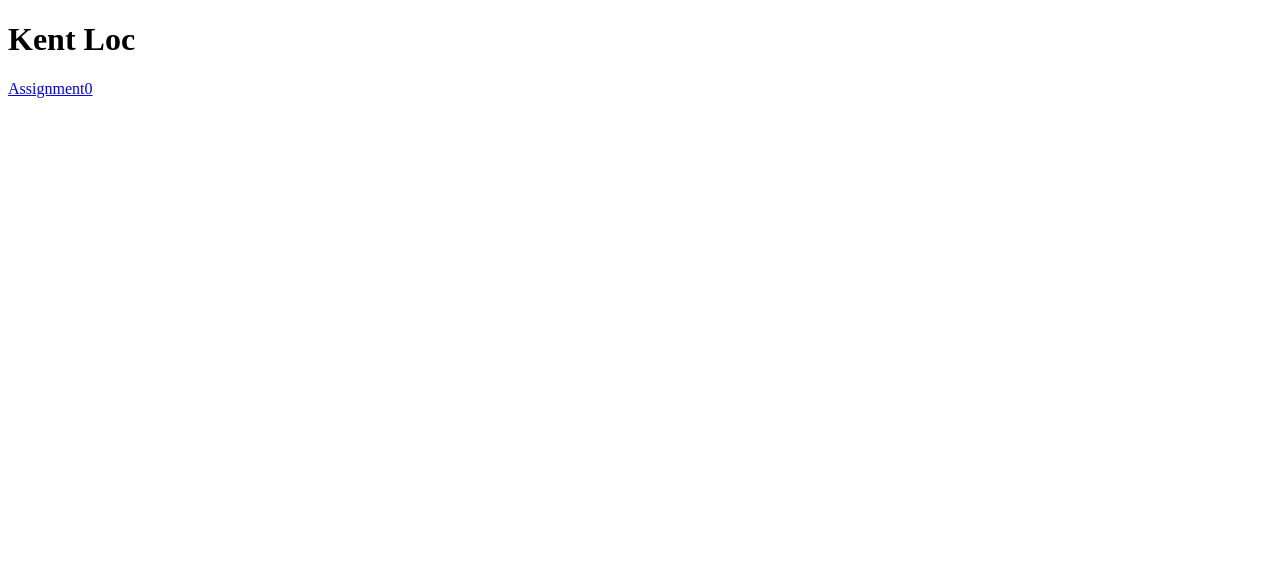
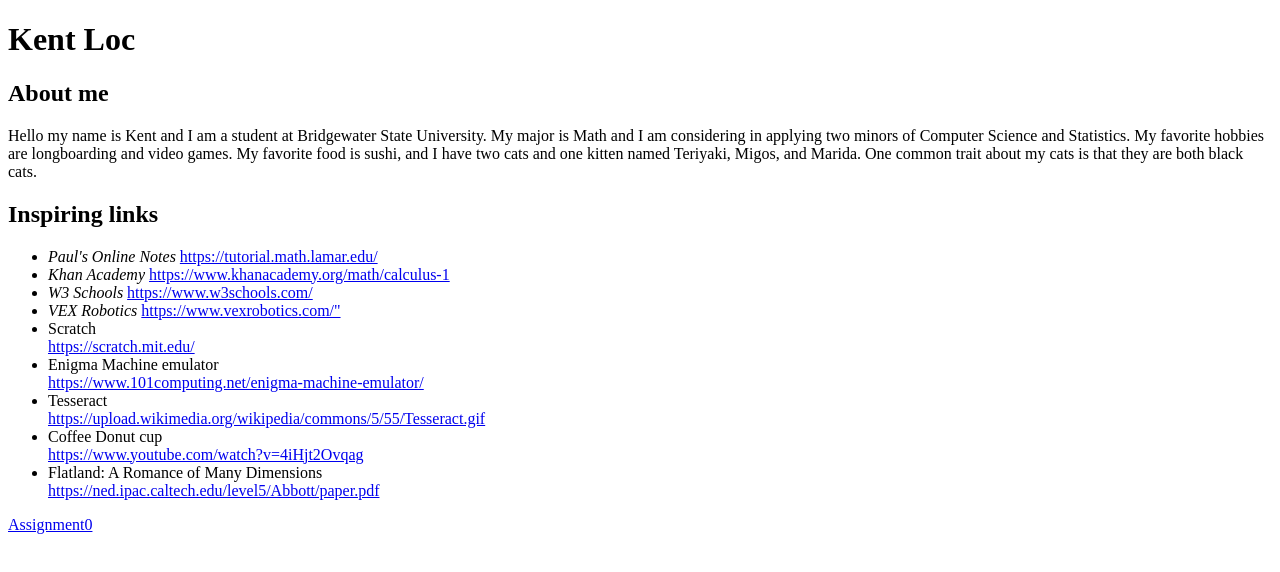
Before and after one commit to Mathputer/mathputer.github.io, a plain HTML site: page index.html in a window 1280 px wide. Drawn offline with Linux system fonts and the light colour scheme.

Commit message:
this should work

```diff
--- a/index.html
+++ b/index.html
@@ -6,8 +6,47 @@
 </head>
 <body>
     <h1>Kent Loc</h1>
+
+    <h2>About me</h2>
     <p>
-        <a href="main.html">Assignment0</a>
+        Hello my name is Kent and I am a student at Bridgewater State University. My major is Math and I am considering in
+        applying two minors of Computer Science and Statistics. My favorite hobbies are longboarding and video games. My favorite
+        food is sushi, and I have two cats and one kitten named Teriyaki, Migos, and Marida. One common trait about my cats is that
+        they are both black cats.
+    </p>
+
+    <h2>Inspiring links</h2>
+    <ul>
+    <li>
+        <i>Paul's Online Notes</i> <a href="https://tutorial.math.lamar.edu/">https://tutorial.math.lamar.edu/</a>
+    </li>
+    <li>
+        <i>Khan Academy</i> <a href="https://www.khanacademy.org/math/calculus-1">https://www.khanacademy.org/math/calculus-1</a>
+    </li>
+    <li>
+        <i>W3 Schools</i> <a href="https://www.w3schools.com/">https://www.w3schools.com/</a>
+    </li>
+    <li>
+        <i>VEX Robotics</i> <a href="https://www.vexrobotics.com/">https://www.vexrobotics.com/"</a>
+    </li>
+
+    <li>Scratch</li> <a href="https://scratch.mit.edu/">https://scratch.mit.edu/</a>
+
+    <li>Enigma Machine emulator</li><a href="https://www.101computing.net/enigma-machine-emulator/">https://www.101computing.net/enigma-machine-emulator/</a>
+
+    <li>Tesseract</li><a href="https://upload.wikimedia.org/wikipedia/commons/5/55/Tesseract.gif">https://upload.wikimedia.org/wikipedia/commons/5/55/Tesseract.gif</a>
+
+    <li>Coffee Donut cup</li><a href="https://www.youtube.com/watch?v=4iHjt2Ovqag">https://www.youtube.com/watch?v=4iHjt2Ovqag</a>
+
+    <li>Flatland: A Romance of Many Dimensions</li><a href="https://ned.ipac.caltech.edu/level5/Abbott/paper.pdf">https://ned.ipac.caltech.edu/level5/Abbott/paper.pdf
+
+    </a>
+    </ul>
+
+    <a href="main.html">Assignment0</a>
+
+    <p>
+
     </p>
 
 
```
